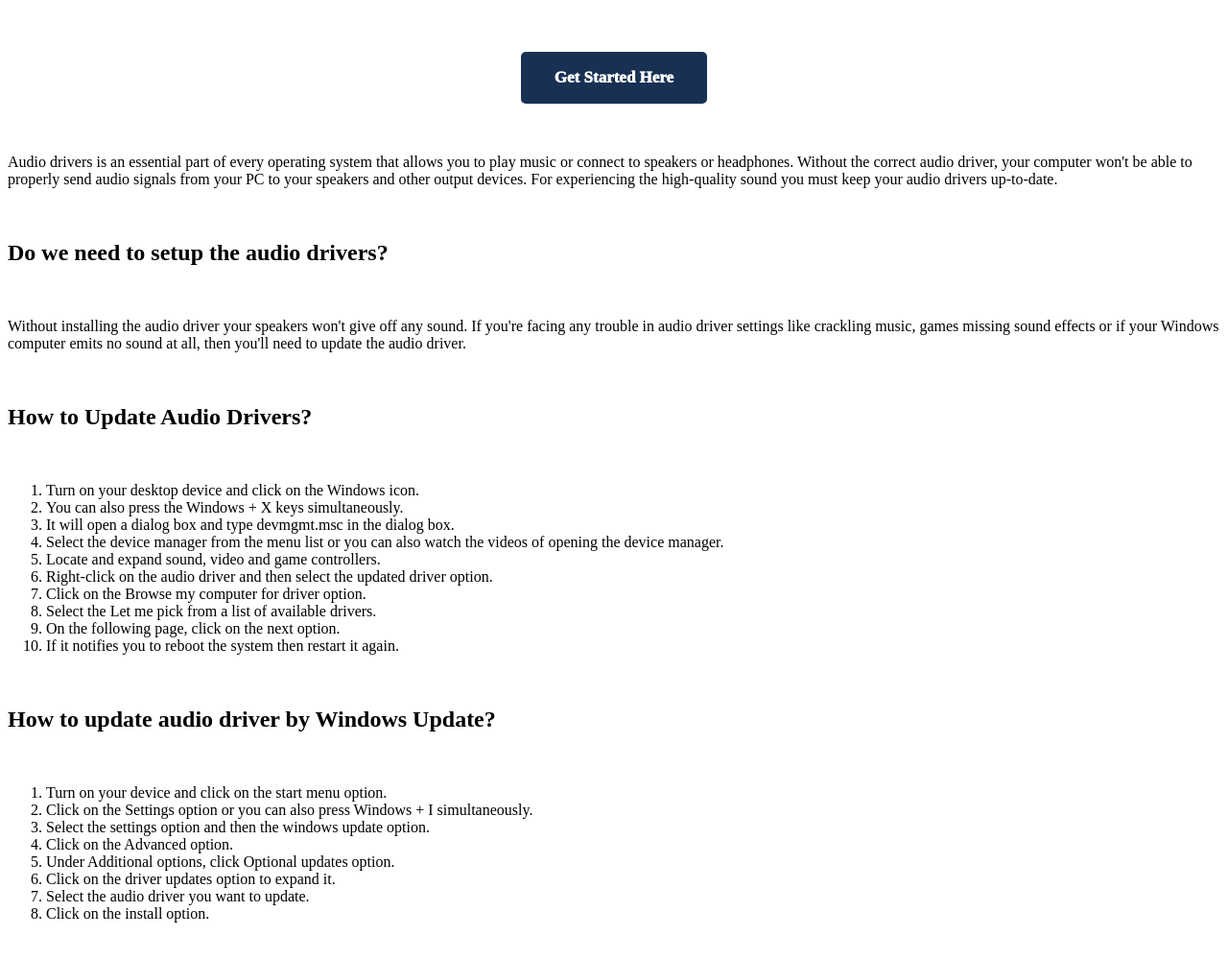
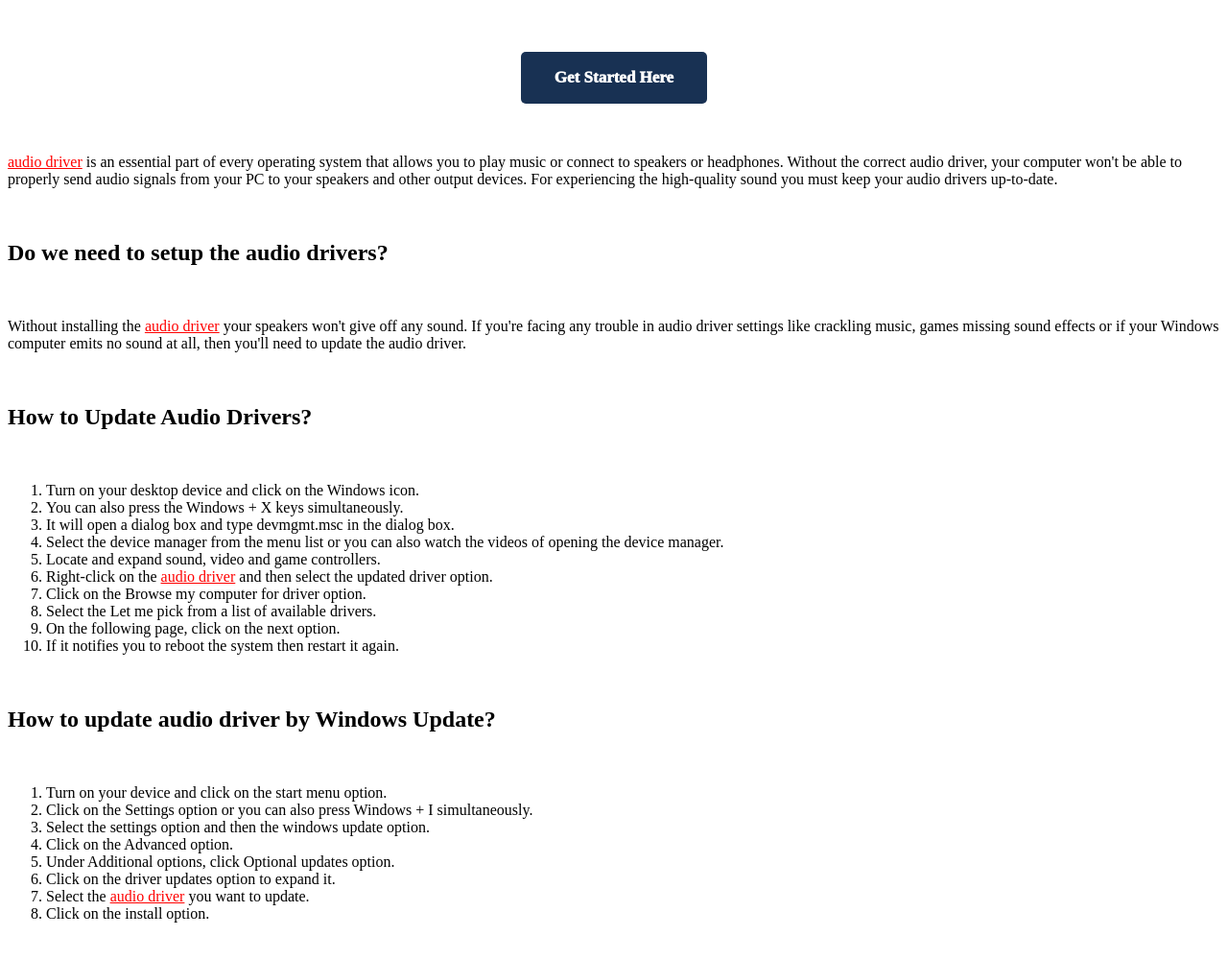
Before and after one commit to audiodriver/audiodriver.github.io, a plain HTML site: page index.html in a window 1280 px wide. Shown: the part 48-1048 px from the top of the page at 96% size. Drawn offline with Linux system fonts and the light colour scheme.

Commit message:
Update index.html

```diff
--- a/index.html
+++ b/index.html
@@ -12,7 +12,7 @@
 
 <title>Audio Driver | Setup the audio drivers</title>
 <meta name="description" content="Audio Driver | Setup the audio drivers" />
-
+<meta name="viewport" content="width=device-width, initial-scale=1.0">
 <style>
 		h1 {
 			text-align: center;
@@ -42,12 +42,12 @@
 </div>
 <br>
 <br>
-<p>Audio drivers is an essential part of every operating system that allows you to play music or connect to speakers or headphones. Without the correct audio driver, your computer won't be able to properly send audio signals from your PC to your speakers and other output devices. For experiencing the high-quality sound you must keep your audio drivers up-to-date.</p>
+<p><a style="color:red;" href="https://audiodriver.github.io/">audio driver</a> is an essential part of every operating system that allows you to play music or connect to speakers or headphones. Without the correct audio driver, your computer won't be able to properly send audio signals from your PC to your speakers and other output devices. For experiencing the high-quality sound you must keep your audio drivers up-to-date.</p>
 
 <br>
 <h2>Do we need to setup the audio drivers?</h2>
 <br>
-<p>Without installing the audio driver your speakers won't give off any sound. If you're facing any trouble in audio driver settings like crackling music, games missing sound effects or if your Windows computer emits no sound at all, then you'll need to update the audio driver.</p>
+<p>Without installing the <a style="color:red;" href="https://audiodriver.github.io/">audio driver</a> your speakers won't give off any sound. If you're facing any trouble in audio driver settings like crackling music, games missing sound effects or if your Windows computer emits no sound at all, then you'll need to update the audio driver.</p>
 
 <br>
 <h2>How to Update Audio Drivers?</h2>
@@ -63,7 +63,7 @@
 
 <li>Locate and expand sound, video and game controllers.</li>
 
-<li>Right-click on the audio driver and then select the updated driver option.</li>
+<li>Right-click on the <a style="color:red;" href="https://audiodriver.github.io/">audio driver</a> and then select the updated driver option.</li>
 
 <li>Click on the Browse my computer for driver option.</li>
 
@@ -90,7 +90,7 @@
 
 <li>Click on the driver updates option to expand it.</li>
 
-<li>Select the audio driver you want to update.</li>
+<li>Select the <a style="color:red;" href="https://audiodriver.github.io/">audio driver</a> you want to update.</li>
 
 <li>Click on the install option.</li>
 </ol>
```
